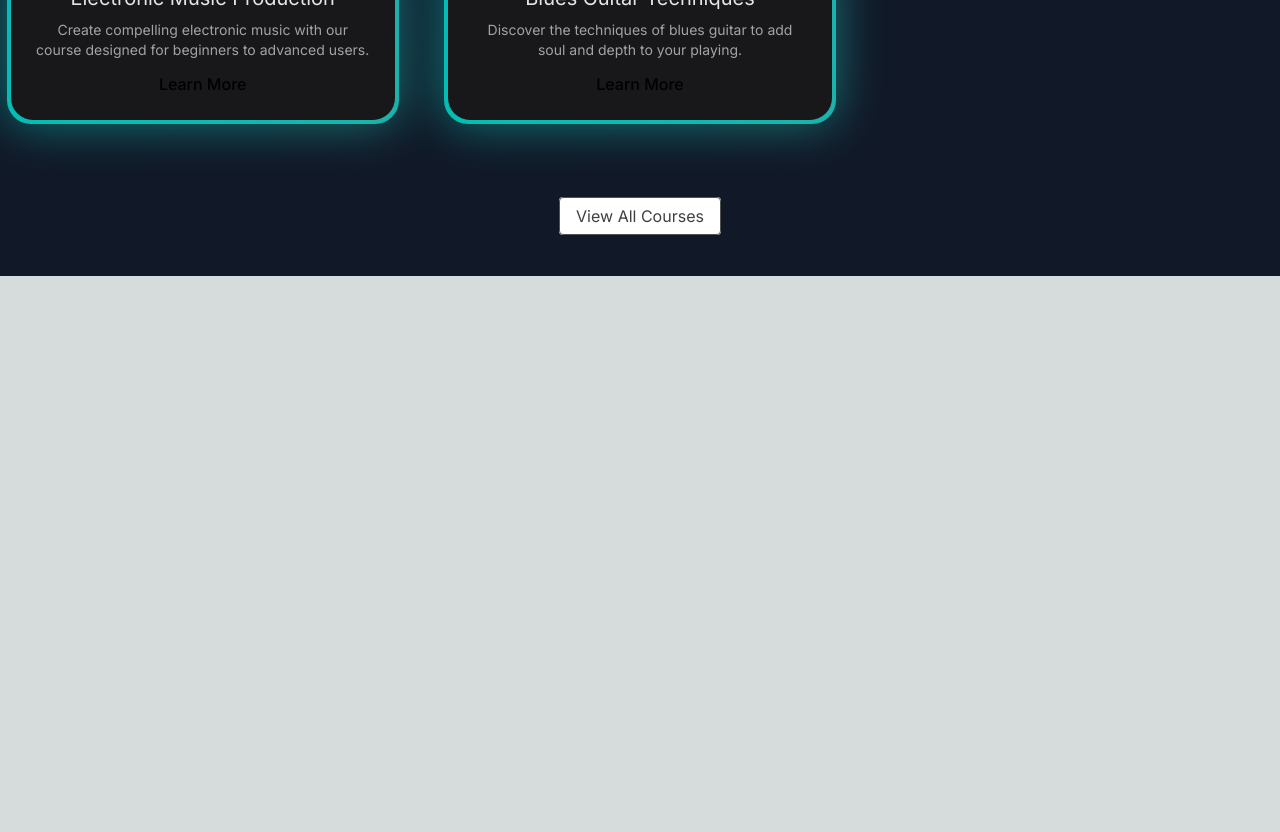
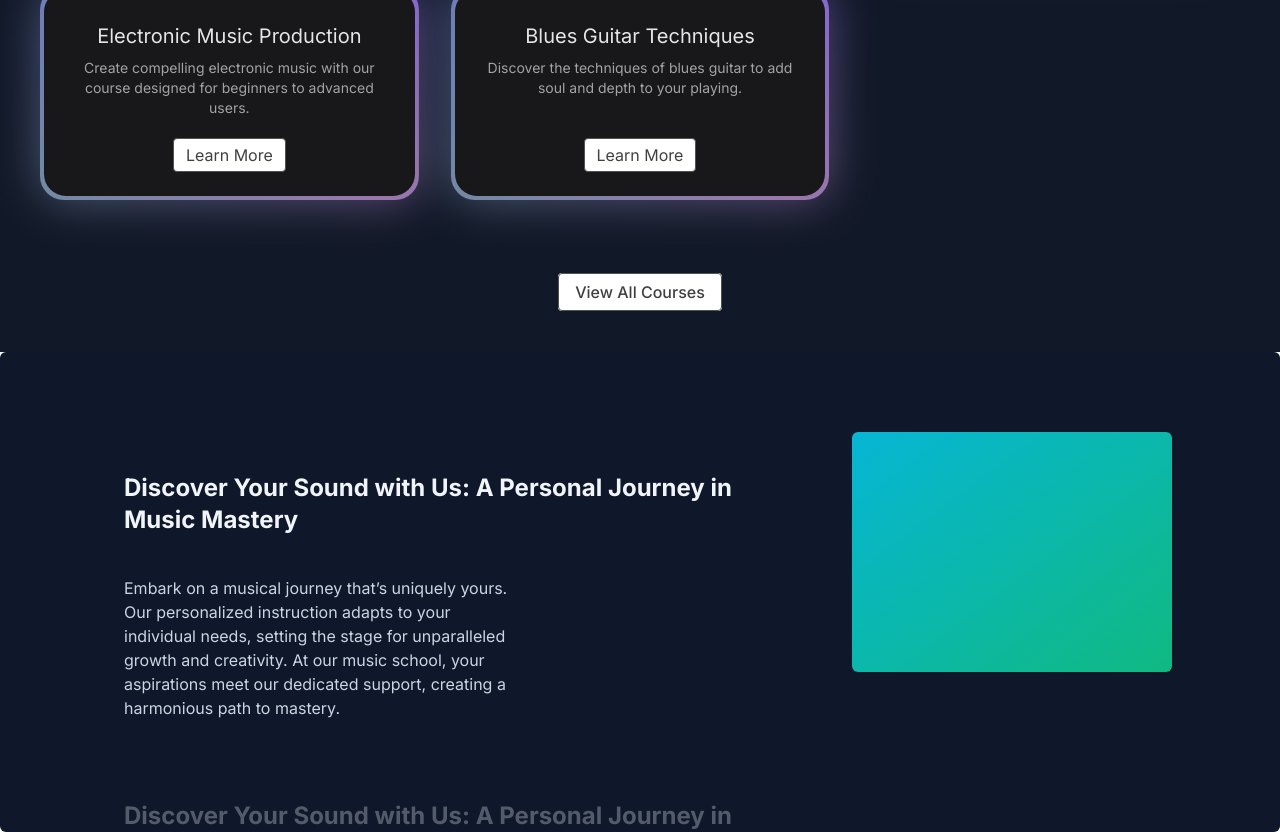
Before and after one commit to krishradadiya01/Next-Js, a Next.js app in the folder nextjs/: page / in a window 1280 px wide. Shown: the part 1060-1892 px from the top of the page. Before the commit the page ends 1336 px from the top, so only its background shows below. Built offline with nearby package versions, Linux system fonts and the light colour scheme.

Commit message:
WhyMusicCourse Section Done

```diff
--- a/nextjs/src/app/page.tsx
+++ b/nextjs/src/app/page.tsx
@@ -1,11 +1,13 @@
 import FeaturedSection from "@/components/FeaturedSection";
 import HeroSection from "@/components/HeroSection";
+import WhyMusicCourse from "@/components/WhyMusicCourse";
 
 export default function Home() {
   return (
     <>
       <HeroSection />
-      <FeaturedSection/>
+      <FeaturedSection />
+      <WhyMusicCourse />
     </>
   );
 }
--- a/nextjs/src/components/FeaturedSection.tsx
+++ b/nextjs/src/components/FeaturedSection.tsx
@@ -29,7 +29,7 @@
                 </p>
             </div>
         </div>
-        <div className='mt-10'>
+        <div className='mt-10 sm:px-10'>
             <div className='grid grid-cols-1 sm:grid-cols-2 lg:grid-cols-3
                  gap-8 justify-center'>
                 {featuredCourses.map((item: musicCourse) => (
@@ -39,8 +39,9 @@
                       <div className='p-4 sm:p-6 flex flex-col items-center text-center flex-grow'>
                         <p className='text-lg sm:text-xl text-black mt-2 mb-2 dark:text-neutral-200'>{item.title}</p>
                         <p className='text-sm text-neutral-600 dark:text-neutral-400 flex-grow'>{item.description}</p>
-                        <Link className='mt-3 font-medium' href={`/courses/${item.slug}`}>
-                           Learn More
+                        <Link className='mt-5 px-3 py-1 rounded border border-neutral-600 text-neutral-700 bg-white
+                              hover:bg-gray-100' href={`/courses/${item.slug}`}>
+                              Learn More
                         </Link>
                       </div>
                     </BackgroundGradient>
@@ -49,7 +50,7 @@
             </div>
         </div>
         <div className='mt-20 text-center'>
-          <Link href={'/courses'} className='px-4 py-2 rounded border
+          <Link href={'/courses'} className='px-4 py-2 rounded border font-medium
                border-neutral-600 text-neutral-700 bg-white hover:bg-gray-100'>
                View All Courses
           </Link>
--- /dev/null
+++ b/nextjs/src/components/WhyMusicCourse.tsx
@@ -0,0 +1,45 @@
+'use client';
+
+import React from "react";
+import { StickyScroll } from "./ui/sticky-scroll-reveal";
+
+const musicSchoolContent = [
+    {
+      title: 'Discover Your Sound with Us: A Personal Journey in Music Mastery',
+      description:
+        'Embark on a musical journey that’s uniquely yours. Our personalized instruction adapts to your individual needs, setting the stage for unparalleled growth and creativity. At our music school, your aspirations meet our dedicated support, creating a harmonious path to mastery.',
+    },
+    {
+      title: 'Discover Your Sound with Us: A Personal Journey in Music Mastery',
+      description:
+        'Embark on a musical journey that’s uniquely yours. Our personalized instruction adapts to your individual needs, setting the stage for unparalleled growth and creativity. At our music school, your aspirations meet our dedicated support, creating a harmonious path to mastery.',
+    },
+    {
+      title: 'Discover Your Sound with Us: A Personal Journey in Music Mastery',
+      description:
+        'Embark on a musical journey that’s uniquely yours. Our personalized instruction adapts to your individual needs, setting the stage for unparalleled growth and creativity. At our music school, your aspirations meet our dedicated support, creating a harmonious path to mastery.',
+    },
+    {
+      title: 'Live Feedback & Engagement',
+      description:
+        'Immerse yourself in an interactive learning experience where feedback is immediate, just like real-time changes in a collaborative project. This approach enhances your understanding and mastery of music concepts and performance techniques.',
+    },
+    {
+      title: 'Cutting-Edge Curriculum',
+      description:
+        'Our curriculum is continuously updated to include the latest music education trends and technologies, ensuring you’re always learning with the most current and effective methods. Say goodbye to outdated materials and welcome an education that evolves with the industry.',
+    },
+    {
+      title: 'Limitless Learning Opportunities',
+      description:
+        'With our expansive resource library and dynamic course offerings, you’ll never find yourself without something new to explore. Our platform provides continuous opportunities for growth, ensuring your musical skills are always advancing.',
+    },
+  ];
+
+export default function WhyMusicCourse() {
+    return (
+        <div>
+            <StickyScroll content={musicSchoolContent}/>
+        </div>
+    )
+}
--- /dev/null
+++ b/nextjs/src/components/ui/sticky-scroll-reveal.tsx
@@ -0,0 +1,105 @@
+"use client";
+import React, { useRef } from "react";
+import { useMotionValueEvent, useScroll } from "framer-motion";
+import { motion } from "framer-motion";
+import { cn } from "@/utils/cn";
+
+export const StickyScroll = ({
+  content,
+  contentClassName,
+}: {
+  content: {
+    title: string;
+    description: string;
+    content?: React.ReactNode | any;
+  }[];
+  contentClassName?: string;
+}) => {
+  const [activeCard, setActiveCard] = React.useState(0);
+  const ref = useRef<any>(null);
+  const { scrollYProgress } = useScroll({
+    // uncomment line 22 and comment line 23 if you DONT want the overflow container and want to have it change on the entire page scroll
+    // target: ref
+    container: ref,
+    offset: ["start start", "end start"],
+  });
+  const cardLength = content.length;
+
+  useMotionValueEvent(scrollYProgress, "change", (latest) => {
+    const cardsBreakpoints = content.map((_, index) => index / cardLength);
+    const closestBreakpointIndex = cardsBreakpoints.reduce(
+      (acc, breakpoint, index) => {
+        const distance = Math.abs(latest - breakpoint);
+        if (distance < Math.abs(latest - cardsBreakpoints[acc])) {
+          return index;
+        }
+        return acc;
+      },
+      0
+    );
+    setActiveCard(closestBreakpointIndex);
+  });
+
+  const backgroundColors = [
+    "var(--slate-900)",
+    "var(--black)",
+    "var(--neutral-900)",
+  ];
+  const linearGradients = [
+    "linear-gradient(to bottom right, var(--cyan-500), var(--emerald-500))",
+    "linear-gradient(to bottom right, var(--pink-500), var(--indigo-500))",
+    "linear-gradient(to bottom right, var(--orange-500), var(--yellow-500))",
+  ];
+  return (
+    <motion.div
+      animate={{
+        backgroundColor: backgroundColors[activeCard % backgroundColors.length],
+      }}
+      className="h-[30rem] overflow-y-auto flex justify-center relative space-x-10 rounded-md p-10"
+      ref={ref}
+    >
+      <div className="div relative flex items-start px-4">
+        <div className="max-w-2xl">
+          {content.map((item, index) => (
+            <div key={item.title + index} className="my-20">
+              <motion.h2
+                initial={{
+                  opacity: 0,
+                }}
+                animate={{
+                  opacity: activeCard === index ? 1 : 0.3,
+                }}
+                className="text-2xl font-bold text-slate-100"
+              >
+                {item.title}
+              </motion.h2>
+              <motion.p
+                initial={{
+                  opacity: 0,
+                }}
+                animate={{
+                  opacity: activeCard === index ? 1 : 0.3,
+                }}
+                className="text-kg text-slate-300 max-w-sm mt-10"
+              >
+                {item.description}
+              </motion.p>
+            </div>
+          ))}
+          <div className="h-40" />
+        </div>
+      </div>
+      <motion.div
+        animate={{
+          background: linearGradients[activeCard % linearGradients.length],
+        }}
+        className={cn(
+          "hidden lg:block h-60 w-80 rounded-md bg-white sticky top-10 overflow-hidden",
+          contentClassName
+        )}
+      >
+        {content[activeCard].content ?? null}
+      </motion.div>
+    </motion.div>
+  );
+};
```
